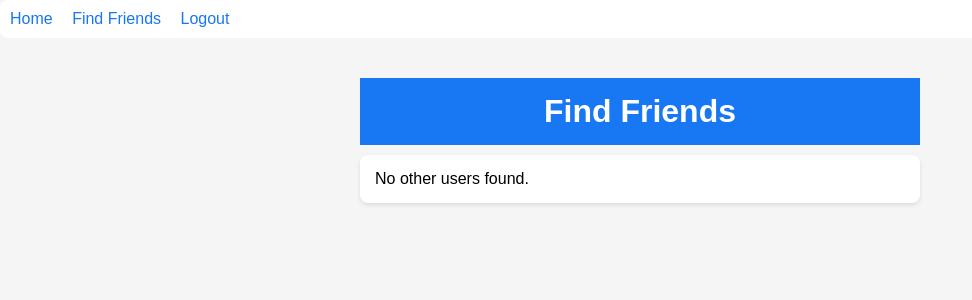
After one commit to osrgomer/OSRG, a Flask app: page /users in a window 1280 px wide. The commit adds this page. Shown: the top 300 px of the page, without its empty margins (0-972 px from the left). Run offline with Flask 3, Linux system fonts and the light colour scheme; the visitor is signed in with stand-in values (Sample User, id 1); data comes from the database, SQL or seed files in the repository.

Commit message:
Add social features: real posts display and friend system
- Display actual posts from database with usernames and timestamps
- Add friend discovery and friend request functionality
- Create users.html template for finding friends
- Update navigation to include Find Friends link
- Add messages table structure for future messaging
- Enhanced feed.html to show real post data

```diff
--- a/private_social_platform/app.py
+++ b/private_social_platform/app.py
@@ -33,6 +33,11 @@ def init_db():
                  (id INTEGER PRIMARY KEY, user_id INTEGER, friend_id INTEGER,
                   status TEXT, created_at TIMESTAMP)''')
 
+    # Messages table
+    c.execute('''CREATE TABLE IF NOT EXISTS messages
+                 (id INTEGER PRIMARY KEY, sender_id INTEGER, receiver_id INTEGER,
+                  content TEXT, created_at TIMESTAMP)''')
+
     conn.commit()
     conn.close()
 
@@ -40,7 +45,16 @@ def init_db():
 def home():
     if 'user_id' not in session:
         return redirect(url_for('login'))
-    return render_template('feed.html')
+
+    conn = sqlite3.connect('private_social.db')
+    c = conn.cursor()
+    c.execute("""SELECT p.content, p.created_at, u.username
+                 FROM posts p JOIN users u ON p.user_id = u.id
+                 ORDER BY p.created_at DESC""")
+    posts = c.fetchall()
+    conn.close()
+
+    return render_template('feed.html', posts=posts)
 
 @app.route('/register', methods=['GET', 'POST'])
 def register():
@@ -108,6 +122,34 @@ def create_post():
 
     return redirect(url_for('home'))
 
+@app.route('/users')
+def users():
+    if 'user_id' not in session:
+        return redirect(url_for('login'))
+
+    conn = sqlite3.connect('private_social.db')
+    c = conn.cursor()
+    c.execute("SELECT id, username FROM users WHERE id != ?", (session['user_id'],))
+    users = c.fetchall()
+    conn.close()
+
+    return render_template('users.html', users=users)
+
+@app.route('/add_friend/<int:friend_id>')
+def add_friend(friend_id):
+    if 'user_id' not in session:
+        return redirect(url_for('login'))
+
+    conn = sqlite3.connect('private_social.db')
+    c = conn.cursor()
+    c.execute("INSERT OR IGNORE INTO friends (user_id, friend_id, status, created_at) VALUES (?, ?, 'pending', ?)",
+             (session['user_id'], friend_id, datetime.now()))
+    conn.commit()
+    conn.close()
+
+    flash('Friend request sent!')
+    return redirect(url_for('users'))
+
 if __name__ == '__main__':
     init_db()
     app.run(debug=True, host='127.0.0.1', port=5000)
--- a/private_social_platform/templates/base.html
+++ b/private_social_platform/templates/base.html
@@ -25,6 +25,7 @@
     {% if session.user_id %}
     <div class="nav">
         <a href="{{ url_for('home') }}">Home</a>
+        <a href="{{ url_for('users') }}">Find Friends</a>
         <a href="{{ url_for('logout') }}">Logout</a>
     </div>
     {% endif %}
--- /dev/null
+++ b/private_social_platform/templates/users.html
@@ -0,0 +1,22 @@
+{% extends "base.html" %}
+
+{% block title %}Find Friends - Private Social{% endblock %}
+
+{% block content %}
+<div class="header">
+    <h1>Find Friends</h1>
+</div>
+
+<div class="post">
+    {% if users %}
+        {% for user in users %}
+        <div style="display: flex; justify-content: space-between; align-items: center; padding: 10px; border-bottom: 1px solid #eee;">
+            <span><strong>{{ user[1] }}</strong></span>
+            <a href="{{ url_for('add_friend', friend_id=user[0]) }}" style="background: #1877f2; color: white; padding: 5px 10px; text-decoration: none; border-radius: 3px;">Add Friend</a>
+        </div>
+        {% endfor %}
+    {% else %}
+        <p>No other users found.</p>
+    {% endif %}
+</div>
+{% endblock %}
```
Also changed, not shown: private_social_platform/templates/feed.html (+15 -6 lines).
